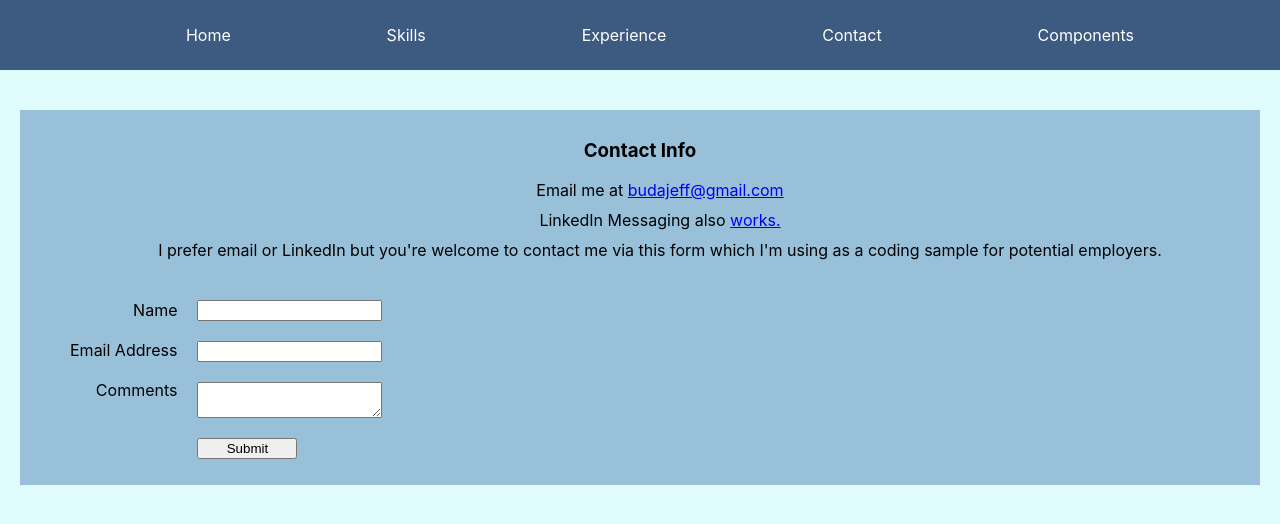
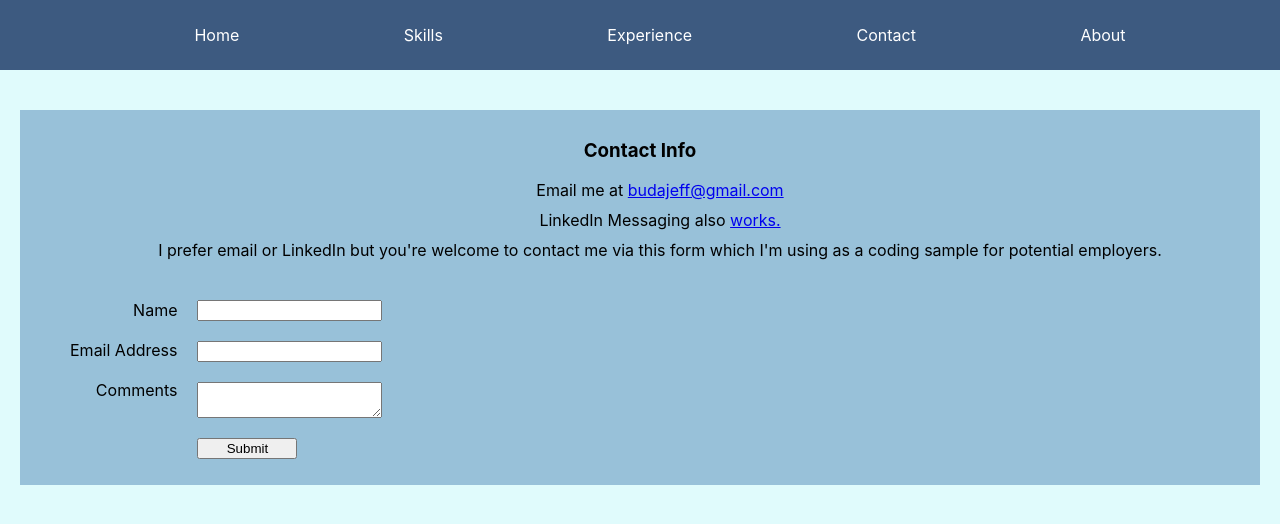
Before and after one commit to budajeff/portfolio-react, a React (Create React App) app: page /contact in a window 1280 px wide. Shown: the top 524 px of the page. Built offline with nearby package versions, Linux system fonts and the light colour scheme.

Commit message:
contact form and nav

```diff
--- a/src/ContactForm.js
+++ b/src/ContactForm.js
@@ -53,6 +53,7 @@
                     <input
                         id="emailAddress"
                         name="emailAddress"
+                        type="email"
                         required="true"
                         value={formData.emailAddress}
                         onChange={handleFormChange}
--- a/src/NavBar.js
+++ b/src/NavBar.js
@@ -31,7 +31,7 @@
                             <Link to="/contact">Contact</Link>
                         </li>
                         <li>
-                            <Link to="/about">Components</Link>
+                            <Link to="/about">About</Link>
                         </li>
                     </ul>
                 </div>
```
